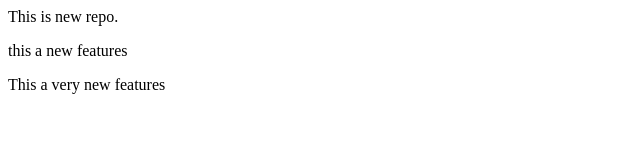
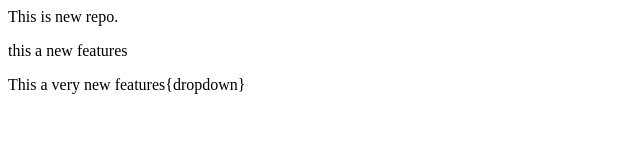
Before and after one commit to Md-Faiz-Alam/localrepo, a plain HTML site: page index.html in a window 1280 px wide. Shown: the whole page, without its empty margins (0-640 px from the left). Drawn offline with Linux system fonts and the light colour scheme.

Commit message:
dropdown

```diff
--- a/index.html
+++ b/index.html
@@ -1,6 +1,6 @@
 <p>This is new repo.</p>
 <p> this a new features<p>
-  <p>This a very new features<p>
+  <p>This a very new features{dropdown}<p>
 
   </p>
 </p>
```
